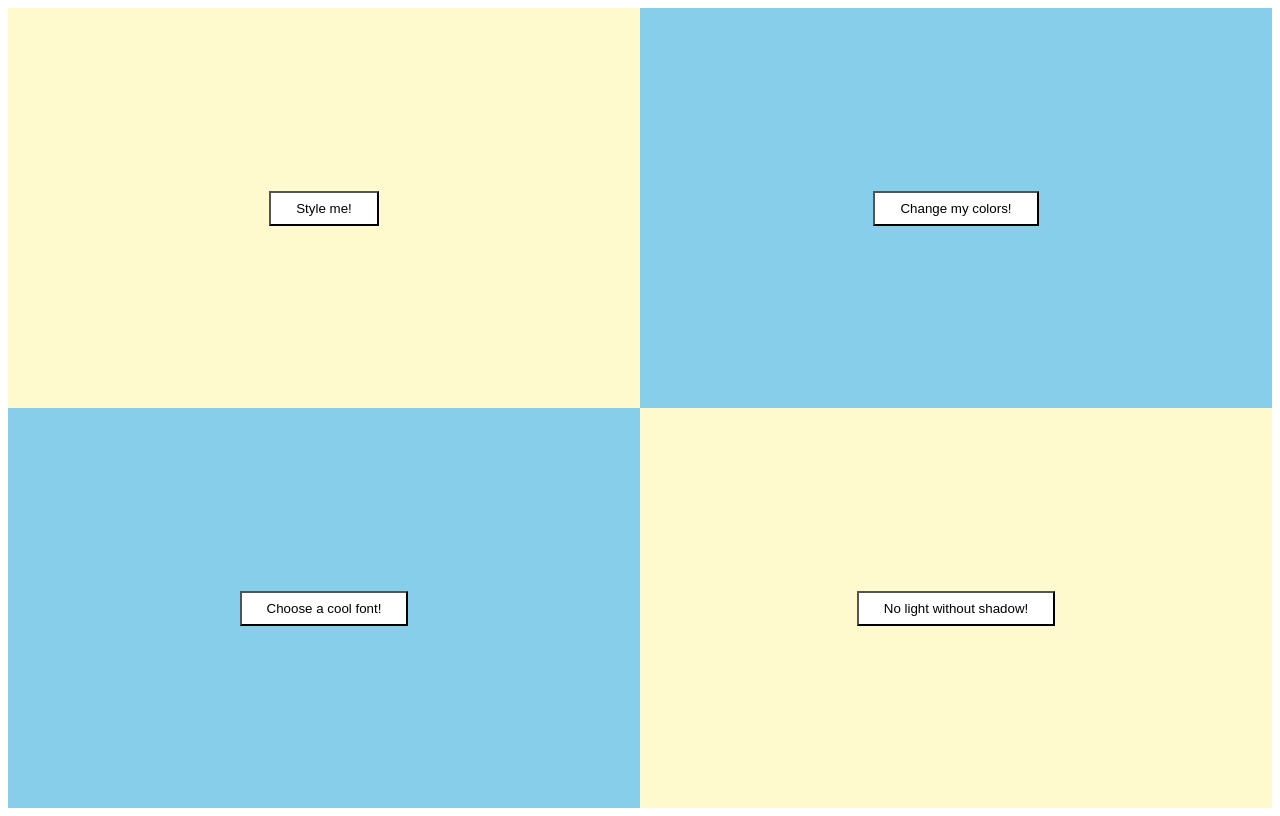
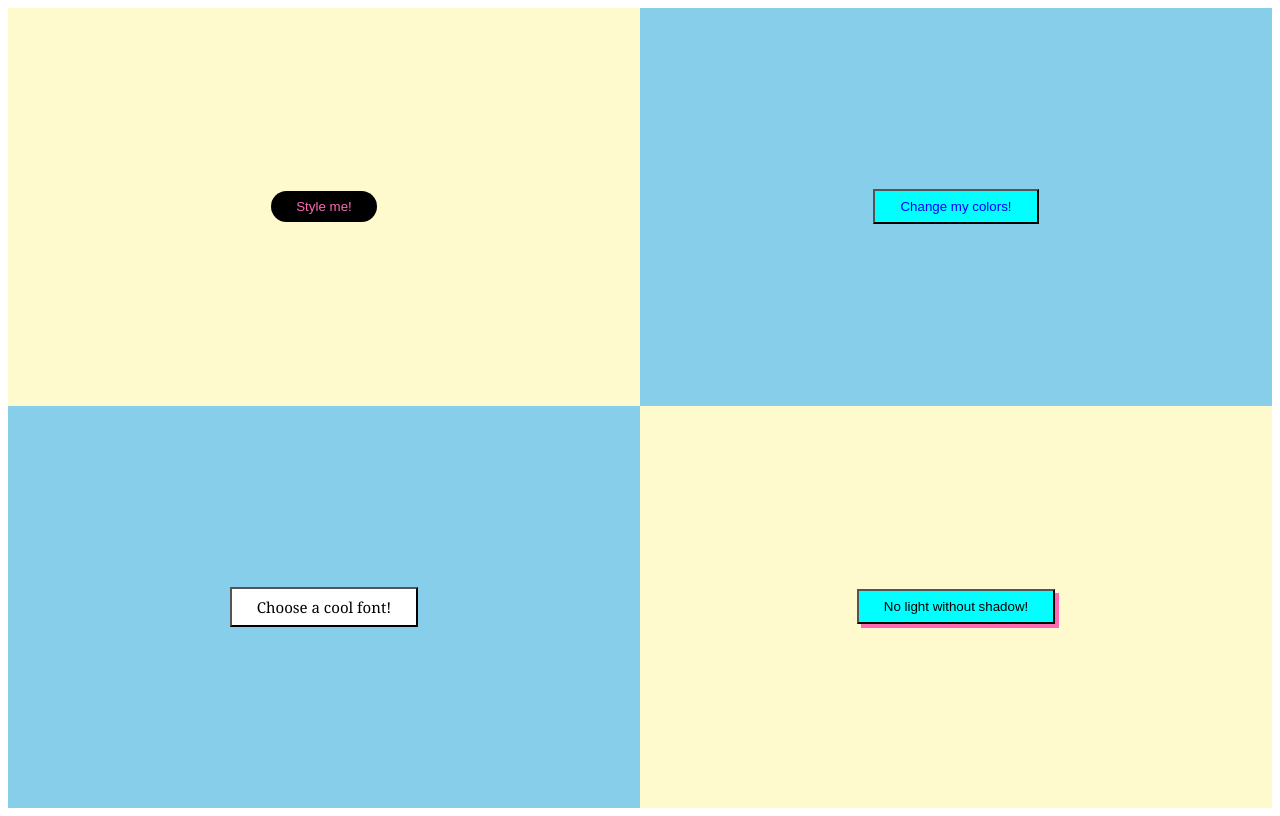
Before and after one commit to SalamandroB/web-challenges, a website: page css-basic/css-basics_button-styles/index.html in a window 1280 px wide. Drawn offline with Linux system fonts and the light colour scheme.

Commit message:
final changes

```diff
--- a/css-basic/css-basics_button-styles/css/styles.css
+++ b/css-basic/css-basics_button-styles/css/styles.css
@@ -31,18 +31,34 @@ button {
 Make sure not to put your code into the comments, because then nothing will happen. */
 
 .button1 {
+  color: hotpink;
+  background-color: black;
+  border: 1px;
+  border-radius: 25px;
+
   /* Style me! Change my border, set a border radius or try out other styles. :) */
 }
 
 .button2 {
+  color: blue;
+  background-color: aqua;
   /* Style me! Change my color or background-color, or both! You can experiment with different color formats here, like HEX, RGB, etc. */
 }
 
 .button3 {
+  font-family: Cambria, Cochin, Georgia, Times, "Times New Roman", serif;
+  font-size: 15px;
+
   /* Style me! You can test out changing the font, font size, ...*/
 }
 
+.button3:hover {
+  background-color: hotpink;
+}
+
 .button4 {
+  background-color: aqua;
+  box-shadow: 4px 4px hotpink;
   /* Style me! Can you add a shadow to this button? Try playing around with shadow properties - you can even change the shadow color, size, and more. */
 }
 
```
